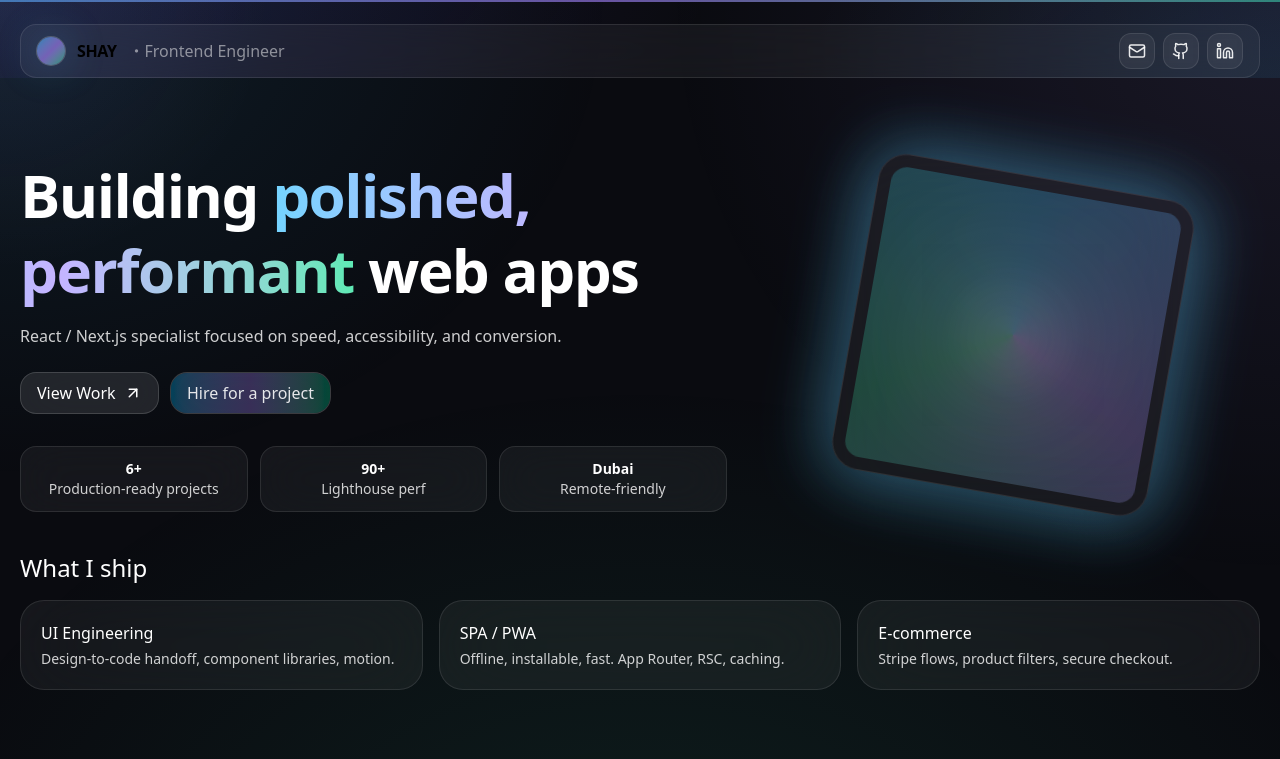
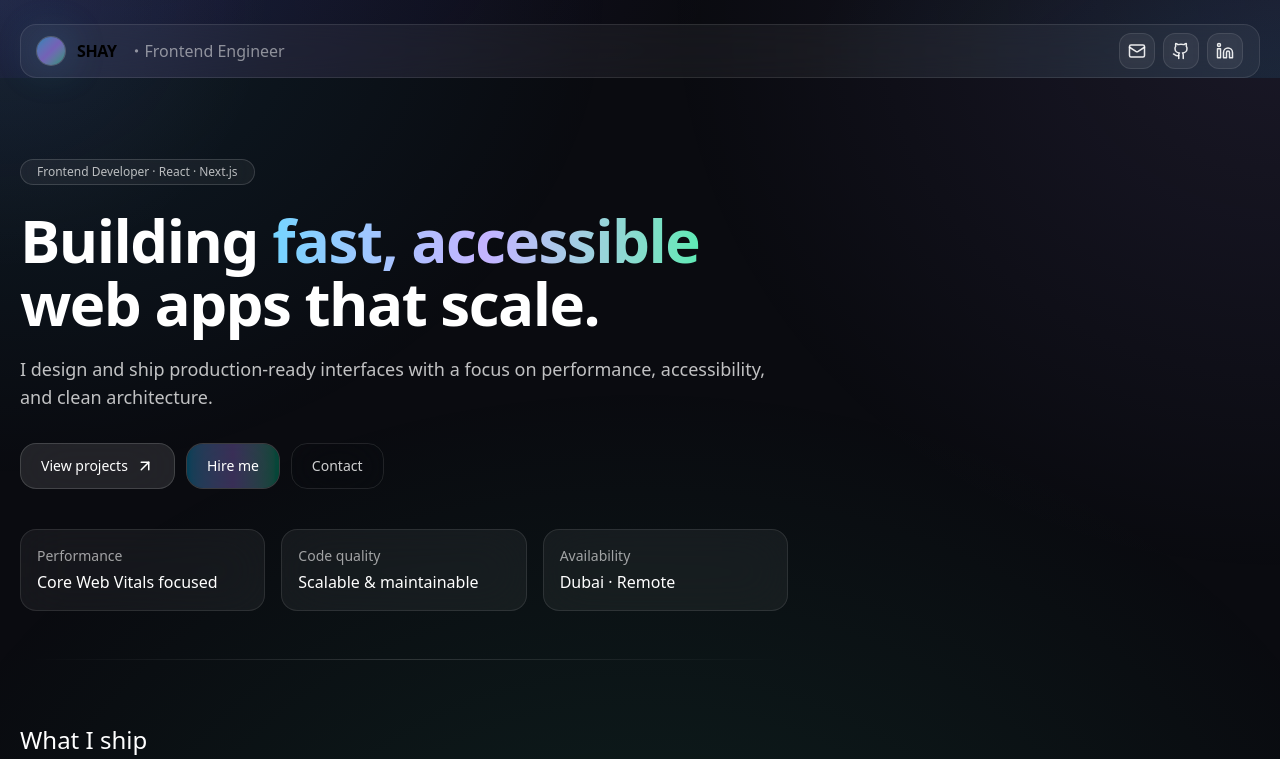
Before and after one commit to shay122990/sa_portfolio, a Next.js app: page / in a window 1280 px wide. Shown: the top 759 px of the page. Built offline with nearby package versions, Linux system fonts and the light colour scheme.

Commit message:
removed orb from hero

```diff
--- a/app/components/sections/Hero.tsx
+++ b/app/components/sections/Hero.tsx
@@ -1,11 +1,9 @@
 "use client";
 
 import React, { useEffect, useRef, useState } from "react";
-import { motion } from "framer-motion";
 import { ArrowUpRight } from "lucide-react";
 import { Background } from "../ui/Background";
 import { Magnetic } from "../ui/Magnetic";
-import { Orb } from "../ui/Orb";
 
 export function Hero() {
   const [mx, setMx] = useState(0);
@@ -26,77 +24,75 @@ export function Hero() {
   }, []);
 
   return (
-    <div onMouseMove={onMouseMove} className="relative">
+    <div onMouseMove={onMouseMove} className="relative overflow-hidden">
       <Background mx={mx} my={my} />
 
-      <motion.div
-        aria-hidden
-        initial={{ x: "-10%" }}
-        animate={{ x: "10%" }}
-        transition={{ repeat: Infinity, repeatType: "reverse", duration: 24 }}
-        className="pointer-events-none fixed left-1/2 top-0 z-30 h-[2px] w-[130vw] -translate-x-1/2 bg-gradient-to-r from-sky-400 via-violet-400 to-emerald-400 opacity-60"
-      />
+      <section className="relative z-10 mx-auto max-w-7xl px-5 pb-16 pt-20">
+        <div className="max-w-3xl">
+          <span className="inline-block rounded-full border border-white/15 bg-white/5 px-4 py-1 text-xs text-white/70 backdrop-blur-xl">
+            Frontend Developer · React · Next.js
+          </span>
 
-      <section className="relative z-10 mx-auto max-w-7xl px-5 pb-10 pt-14 md:pt-20">
-        <div className="grid grid-cols-1 items-center gap-10 md:grid-cols-12">
-          <div className="md:col-span-7">
-            <h1 className="text-4xl font-extrabold leading-tight tracking-tight md:text-6xl">
+          <h1 className="mt-6 text-4xl font-extrabold leading-[1.05] tracking-tight md:text-6xl">
             Building{" "}
-              <span className="bg-gradient-to-r from-sky-300 via-violet-300 to-emerald-300 bg-clip-text text-transparent">
-                polished, performant
+            <span className="bg-linear-to-r from-sky-300 via-violet-300 to-emerald-300 bg-clip-text text-transparent">
+              fast, accessible
             </span>{" "}
-              web apps
+            web apps that scale.
           </h1>
-            <p className="mt-4 max-w-2xl text-white/80">
-              React / Next.js specialist focused on speed, accessibility, and
-              conversion.
+
+          <p className="mt-5 text-lg text-white/75">
+            I design and ship production-ready interfaces with a focus on
+            performance, accessibility, and clean architecture.
           </p>
 
-            <div className="mt-6 flex flex-wrap items-center gap-3">
+          <div className="mt-8 flex flex-wrap items-center gap-3">
             <Magnetic>
               <a
                 href="#work"
-                  className="group inline-flex items-center gap-2 rounded-2xl border border-white/15 bg-white/10 px-4 py-2 text-white backdrop-blur-xl transition hover:scale-[1.02] hover:bg-white/15"
+                className="group inline-flex items-center gap-2 rounded-2xl border border-white/15 bg-white/10 px-5 py-3 text-sm font-medium text-white backdrop-blur-xl transition hover:bg-white/15"
               >
-                  View Work{" "}
+                View projects
                 <ArrowUpRight
-                    className="transition group-hover:translate-x-0.5 group-hover:-translate-y-0.5"
                   size={18}
+                  className="transition group-hover:-translate-y-0.5 group-hover:translate-x-0.5"
                 />
               </a>
             </Magnetic>
+
             <Magnetic>
               <a
                 href="#services"
-                  className="inline-flex items-center gap-2 rounded-2xl bg-gradient-to-r from-sky-400/30 via-violet-400/30 to-emerald-400/30 px-4 py-2 ring-1 ring-white/20 backdrop-blur-xl transition hover:scale-[1.02]"
+                className="inline-flex items-center gap-2 rounded-2xl bg-linear-to-r from-sky-400/30 via-violet-400/30 to-emerald-400/30 px-5 py-3 text-sm font-medium text-white ring-1 ring-white/20 backdrop-blur-xl transition hover:opacity-90"
               >
-                  Hire for a project
+                Hire me
               </a>
             </Magnetic>
+
+            <a
+              href="#contact"
+              className="inline-flex items-center gap-2 rounded-2xl border border-white/10 bg-transparent px-5 py-3 text-sm font-medium text-white/80 backdrop-blur-xl transition hover:border-white/20 hover:text-white"
+            >
+              Contact
+            </a>
           </div>
 
-            <ul className="mt-8 grid grid-cols-3 gap-3 text-center text-sm text-white/80">
-              <li className="rounded-2xl border border-white/10 bg-white/5 p-3 backdrop-blur-xl">
-                <b className="text-white">6+</b>
-                <br />
-                Production-ready projects
-              </li>
-              <li className="rounded-2xl border border-white/10 bg-white/5 p-3 backdrop-blur-xl">
-                <b className="text-white">90+</b>
-                <br />
-                Lighthouse perf
-              </li>
-              <li className="rounded-2xl border border-white/10 bg-white/5 p-3 backdrop-blur-xl">
-                <b className="text-white">Dubai</b>
-                <br />
-                Remote-friendly
-              </li>
-            </ul>
+          <div className="mt-10 grid grid-cols-1 gap-4 sm:grid-cols-3">
+            <div className="rounded-2xl border border-white/10 bg-white/5 p-4 backdrop-blur-xl">
+              <div className="text-sm text-white/60">Performance</div>
+              <div className="mt-1 text-white">Core Web Vitals focused</div>
+            </div>
+            <div className="rounded-2xl border border-white/10 bg-white/5 p-4 backdrop-blur-xl">
+              <div className="text-sm text-white/60">Code quality</div>
+              <div className="mt-1 text-white">Scalable & maintainable</div>
+            </div>
+            <div className="rounded-2xl border border-white/10 bg-white/5 p-4 backdrop-blur-xl">
+              <div className="text-sm text-white/60">Availability</div>
+              <div className="mt-1 text-white">Dubai · Remote</div>
+            </div>
           </div>
 
-          <div className="md:col-span-5">
-            <Orb />
-          </div>
+          <div className="mt-12 h-px w-full bg-linear-to-r from-transparent via-white/15 to-transparent" />
         </div>
       </section>
     </div>
--- a/app/globals.css
+++ b/app/globals.css
@@ -8,8 +8,10 @@
 html,
 body {
   height: 100%;
+  width: 100%;
 }
 body {
+  margin: 0;
   background: radial-gradient(
       1000px 600px at 10% -10%,
       rgba(124, 58, 237, 0.12),
```
Lines whose indentation alone changed are shown as unchanged.
